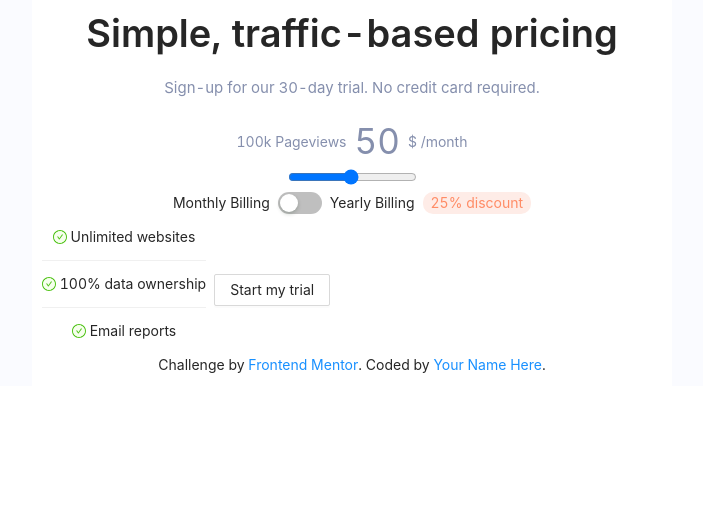
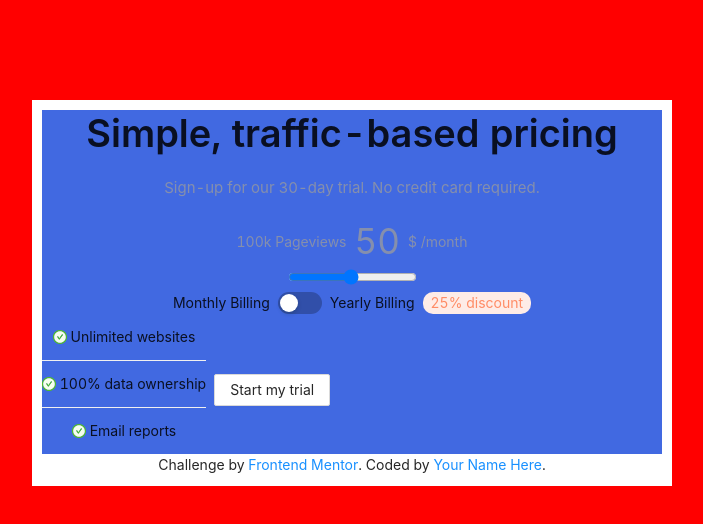
Before and after one commit to Laaggan/front-end-mentor-challenge, a React (Create React App) app in the folder front-end-mentor/: page / in a window 1280 px wide. Shown: the top 524 px of the page, without its empty margins (288-991 px from the left). Built offline with nearby package versions, Linux system fonts and the light colour scheme.

Commit message:
Made some progress with styling

```diff
--- a/front-end-mentor/src/App.css
+++ b/front-end-mentor/src/App.css
@@ -3,6 +3,10 @@
 h1, p, div{
   text-align: center;
   font-family: [Manrope];
+}
+
+body{
+  background-color: red;
 }
 
 p{
@@ -20,10 +24,11 @@ p{
 }
 
 .background{
-  background-color: hsl(230, 100%, 99%);
+  /* background-color: hsl(230, 100%, 99%); */
+  background-color: red;
 }
 
-.App-header {
+/* .App-header {
   background-color: #000;
   min-height: 100vh;
   display: flex;
@@ -32,13 +37,20 @@ p{
   justify-content: center;
   font-size: calc(10px + 2vmin);
   color: #000;
-}
+} */
 
 .App{
   margin: auto;
+  margin-top: 100px;
   width: 50%;
   padding: 10px;
   background-color: #fff;
+}
+
+.main-app{
+  width: 1000;
+  height: 600;
+  background-color: royalblue;
 }
 
 .button-container{
--- a/front-end-mentor/src/App.js
+++ b/front-end-mentor/src/App.js
@@ -11,35 +11,30 @@ function App() {
   var data = ["Unlimited websites", "100% data ownership", "Email reports"];
 
   const calcDisccount = (discount, price) => {
-    return price - price * discount
-  }
+    return price - price * discount;
+  };
 
   const handleSlider = (e) => {
-    setSliderValue(
-      calcDisccount(discount, e.target.value)
-    );
+    setSliderValue(calcDisccount(discount, e.target.value));
   };
 
   const handleSwitch = (e) => {
     if (discount == 0) {
       setDiscount(0.25);
-      setSliderValue(
-        sliderValue * 0.75
-      );
+      setSliderValue(sliderValue * 0.75);
     } else {
-      setSliderValue(
-        sliderValue / 0.75
-      );
+      setSliderValue(sliderValue / 0.75);
       setDiscount(0);
     }
   };
 
   return (
-    <div className="background">
+    <>
       <div className="App">
         {/* <header className="App-header">
       </header> */}
         <body>
+          <div className="main-app">
             <div>
               <Typography.Title>Simple, traffic-based pricing</Typography.Title>
               <div className="sub-title">
@@ -94,6 +89,7 @@ function App() {
                 <Button type="default">Start my trial</Button>
               </Space>
             </div>
+          </div>
         </body>
 
         <footer>
@@ -109,7 +105,7 @@ function App() {
           </div>
         </footer>
       </div>
-    </div>
+    </>
   );
 }
 
```
Lines whose indentation alone changed are shown as unchanged.
